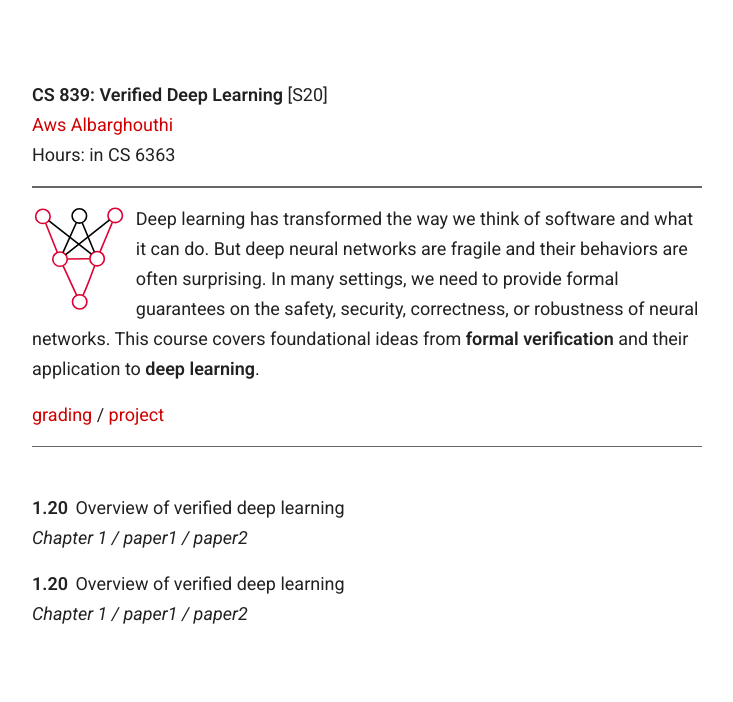
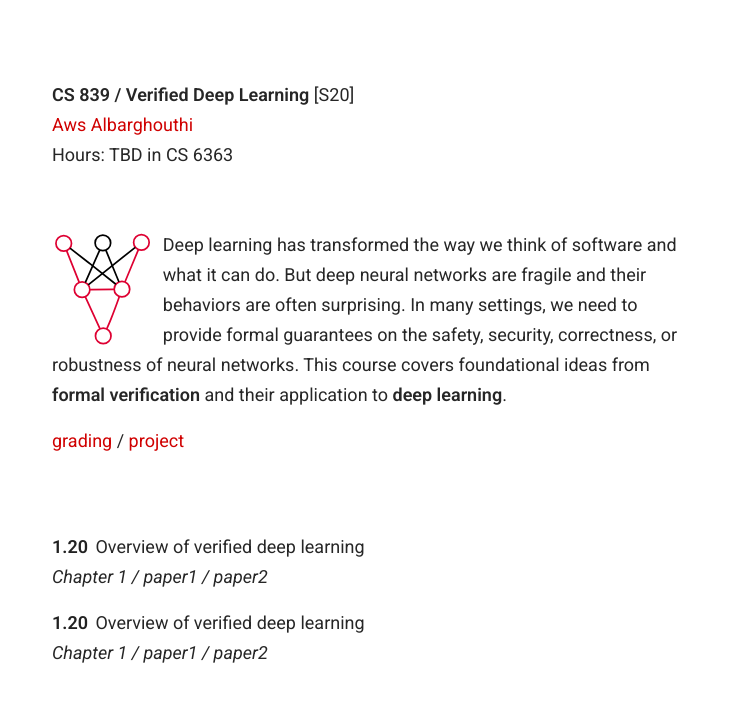
Before and after one commit to verifieddeeplearning/verifieddeeplearning.github.io, a plain HTML site: page course/index.html in a window 1280 px wide. Shown: the whole page, without its empty margins (273-1006 px from the left). Drawn offline with nearby package versions, Linux system fonts and the light colour scheme.

Commit message:
clean up

```diff
--- a/course/index.html
+++ b/course/index.html
@@ -26,16 +26,17 @@
 <body>
 
   <div class="container-fluid">
-    <b>CS 839: Verified Deep Learning </b>[S20]
+    <b>CS 839 / Verified Deep Learning </b> [S20]
     <br>
     <a href="www.cs.wisc.edu/~aws">Aws Albarghouthi</a>
     <br>
-    Hours: in CS 6363
+    Hours: TBD in CS 6363
 
     <br>
-    <hr></hr>
+    <br>
+    <br>
 
-    <img src="logo.svg" align="left" style="margin-right:10px; width:14%" onclick=diffImage(this)>
+    <img src="logo.svg" align="left" style="margin-right:10px; width:16%" onclick=diffImage(this)>
     <p>
       Deep learning has transformed the way we think of software and what it can do. But deep neural networks are
       fragile and their behaviors are often surprising. In many settings, we need to provide formal guarantees on the
@@ -47,7 +48,7 @@
       <a href="">grading</a> / <a href="">project</a>
     </p>
 
-    <hr></hr>
+    <br>
     <br>
 
     <p>
--- a/course/onepager.css
+++ b/course/onepager.css
@@ -4,7 +4,7 @@ body {
   font-family: 'Roboto', sans-serif;
   font-size: 18px;
   line-height: 30px;
-  color: rgba(0, 0, 0, .87);
+  color: rgba(0, 0, 0, .85);
   margin-top: 80px;
   margin-bottom: 60px;
   background-color: #ffffff;
@@ -43,7 +43,7 @@ hr {
 
 .container-fluid {
   width: auto;
-  max-width: 700px;
+  max-width: 660px;
   padding: 0 15px;
 }
 
```
